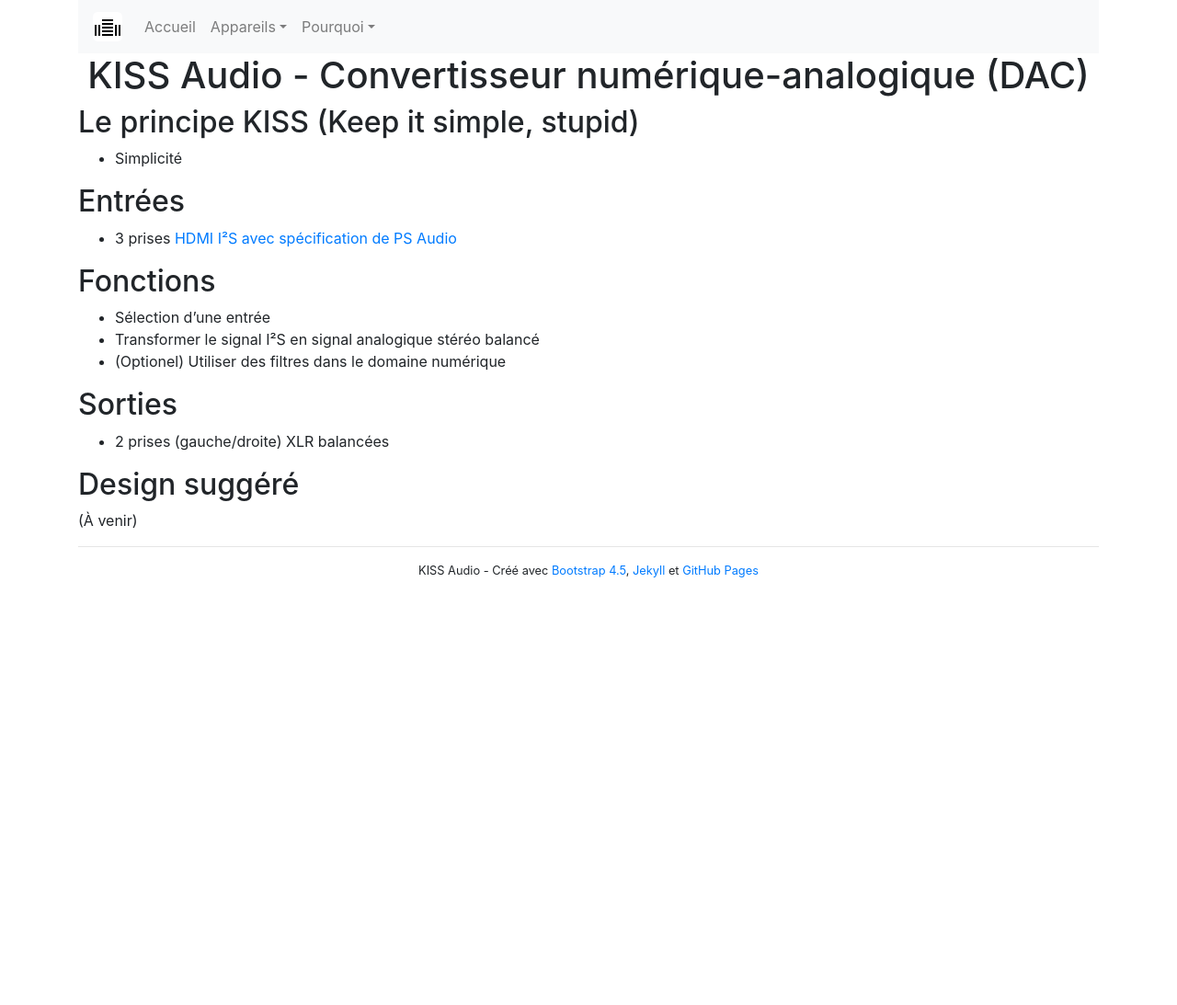
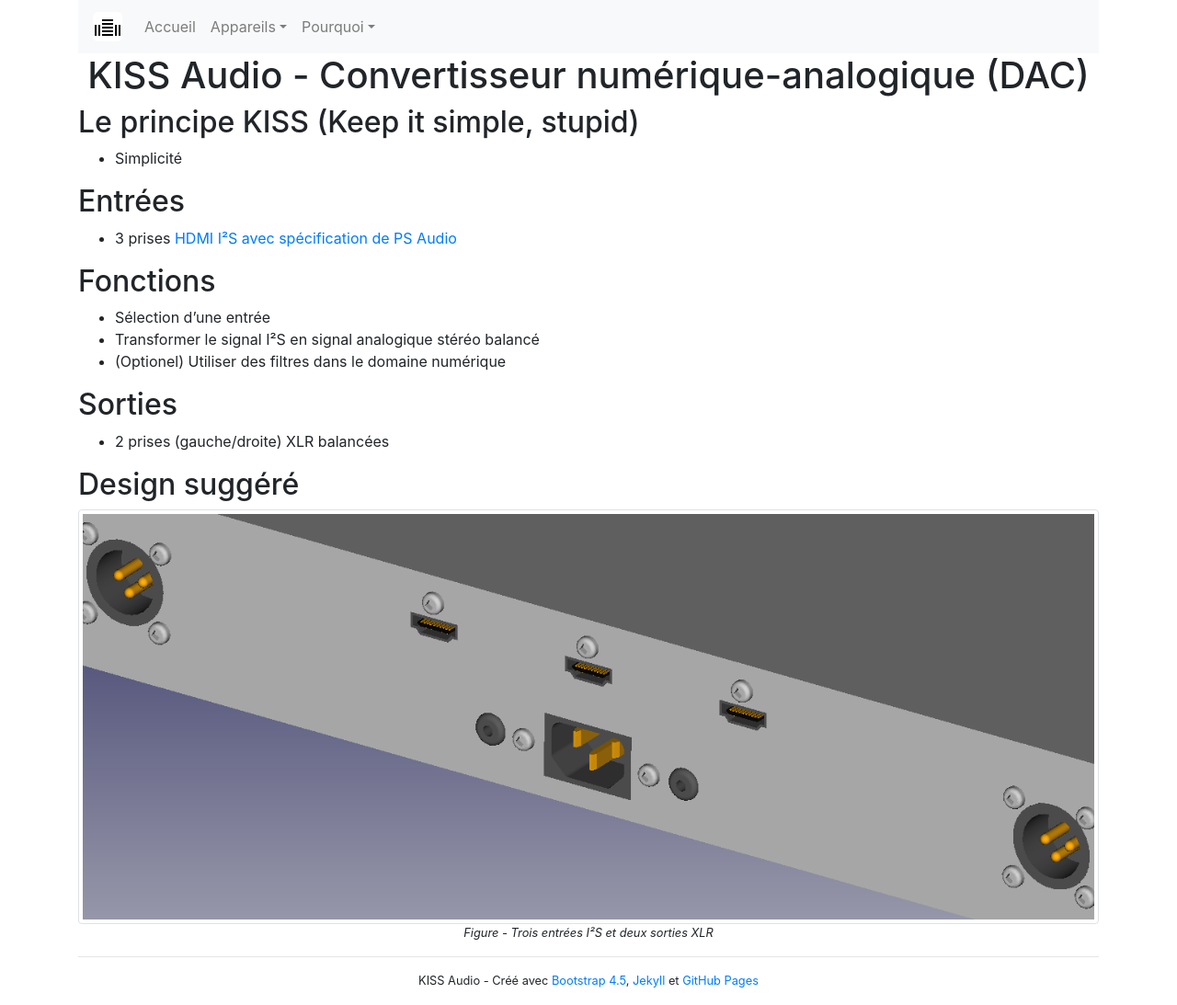
Before and after one commit to plstonge/kiss-audio, a Jekyll site: the page built from analogique/convertisseur_na.md, in a window 1280 px wide. Shown: the whole page at 92% size. Built offline with Jekyll 4.4.1, drawn with Linux system fonts in a browser that asks for light colours; before the commit the page ends 900 px from its top, so only the background shows below that.

Commit message:
Design arrière du DAC

```diff
--- /dev/null
+++ b/_includes/img_design.html
@@ -0,0 +1,7 @@
+<figure>
+  <a href="{{ include.src }}">
+    <img class="img-fluid img-thumbnail" alt="{{ include.alt }}"
+         src="{{ include.src }}" title="Cliquez pour voir l'image" />
+  </a>
+  <figcaption class="small text-center"><em>Figure - {{ include.alt }}</em></figcaption>
+</figure>
--- a/analogique/convertisseur_na.md
+++ b/analogique/convertisseur_na.md
@@ -24,4 +24,4 @@
 
 ## Design suggéré
 
-(À venir)
+{% include img_design.html alt="Trois entrées I²S et deux sorties XLR" src="images/dac_back.png" %}
```
Also changed, not shown: analogique/images/dac_back.png (added).
